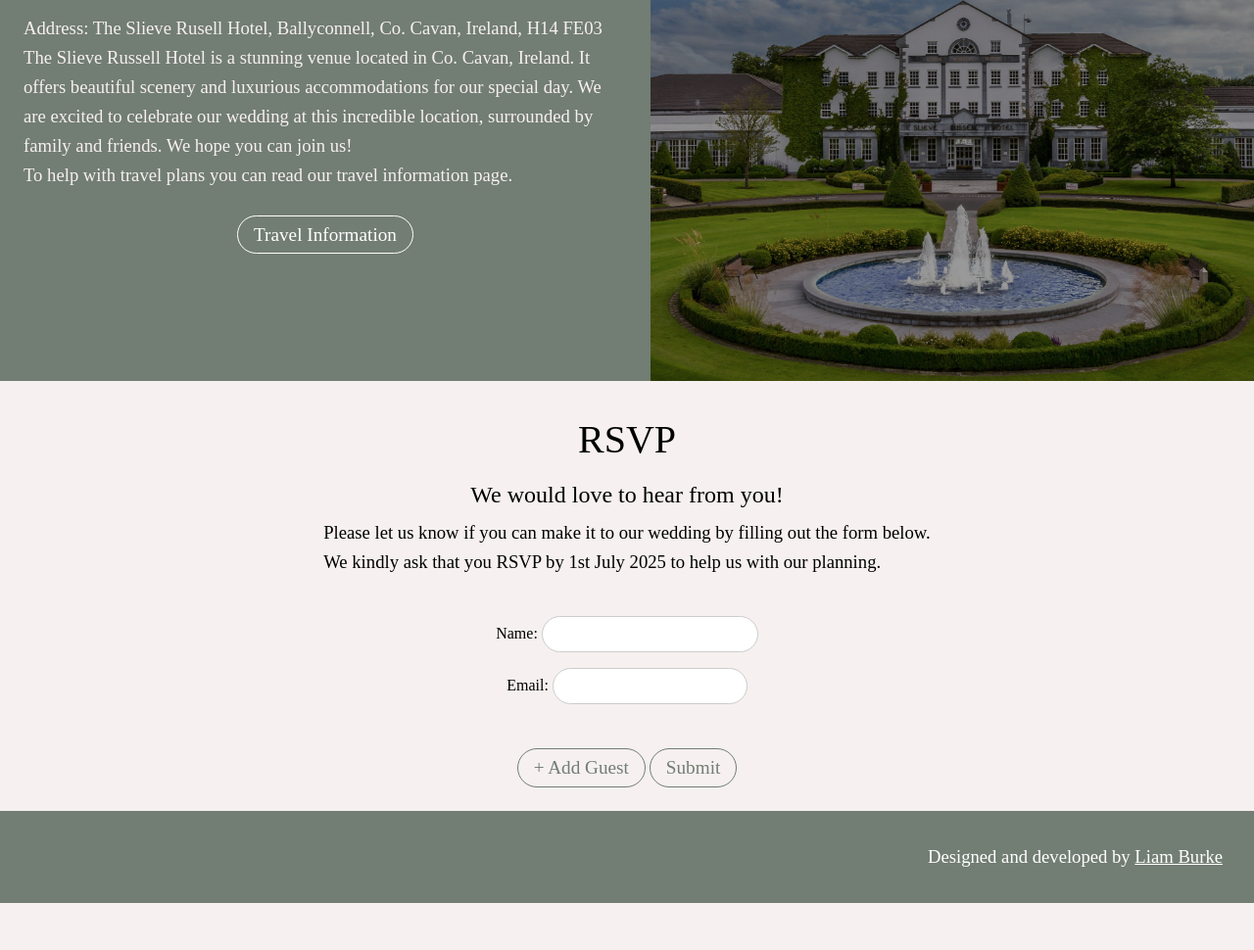
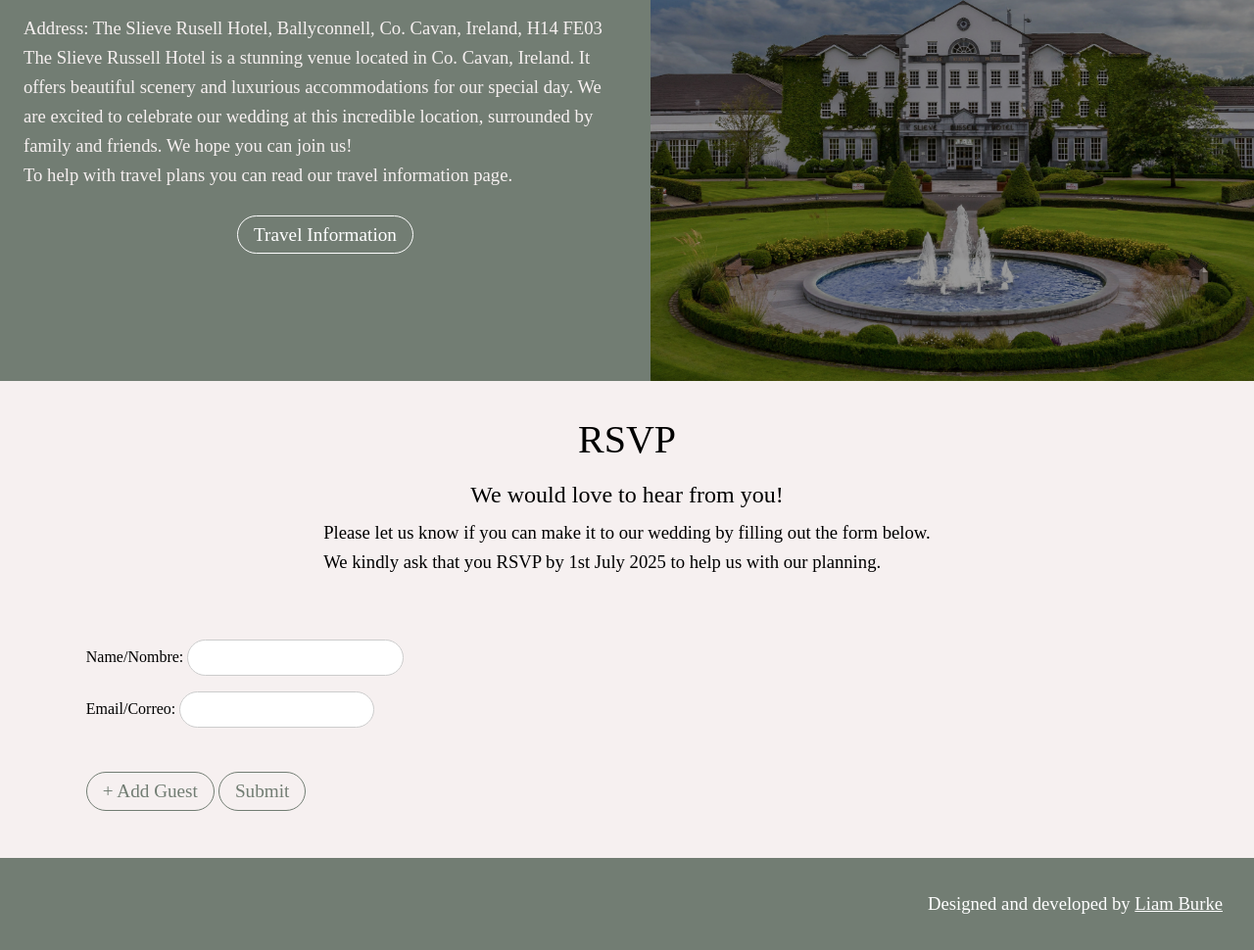
Before and after one commit to LiamEdwardBurke/aaronandionela, a plain HTML site: page index.html in a window 1280 px wide. Shown: the part 1611-2581 px from the top of the page at 98% size. Before the commit the page ends 2533 px from the top, so only its background shows below. Drawn offline with Linux system fonts and the light colour scheme; a web font is replaced by a local one.

Commit message:
Add files via upload

```diff
--- a/index.html
+++ b/index.html
@@ -167,26 +167,6 @@
                     <p>Please let us know if you can make it to our wedding by filling out the form below.</p>
                     <p>We kindly ask that you RSVP by 1st July 2025 to help us with our planning.</p>
                 </div>
-                <div class="rsvp form">
-                    <form class="rsvp-form">
-                        <div id="guest-list">
-                          <div class="rsvp-name">
-                            <label for="guest-1">Name:</label>
-                            <input type="text" id="guest-1" name="guest[]" required>
-                          </div>
-                        </div>
-
-                        <div class="rsvp-email">
-                          <label for="email">Email:</label>
-                          <input type="email" id="email" name="email" required>
-                        </div>
-
-                        <div class="g-recaptcha" data-sitekey="6LdYdigrAAAAACkW0QQFAc2nGSX4J2Cbm-my6MmV"></div>
-
-                        <button type="button" id="add-guest" class="button">+ Add Guest</button>
-                        <input type="submit" value="Submit" class="button">
-                    </form>
-                </div>
             </section>
         </div>
 
@@ -199,28 +179,30 @@
                     <p>Por favor, háznos saber si puedes asistir a nuestra boda llenando el formulario a continuación.</p>
                     <p>Te pedimos amablemente que confirmes tu asistencia antes del 1 de julio de 2025 para ayudarnos con nuestra planificación.</p>
                 </div>
+            </section>
+        </div>
+
+        <!-- Independent RSVP Form -->
+        <section class="rsvp form">
           <div class="rsvp form">
             <form class="rsvp-form">
                 <div id="guest-list">
                   <div class="rsvp-name">
-                            <label for="guest-1">Nombre:</label>
+                    <label for="guest-1">Name/Nombre:</label>
                     <input type="text" id="guest-1" name="guest[]" required>
                   </div>
                 </div>
 
                 <div class="rsvp-email">
-                          <label for="email">Correo:</label>
+                  <label for="email">Email/Correo:</label>
                   <input type="email" id="email" name="email" required>
                 </div>
 
                 <div class="g-recaptcha" data-sitekey="6LdYdigrAAAAACkW0QQFAc2nGSX4J2Cbm-my6MmV"></div>
 
-
                 <button type="button" id="add-guest" class="button">+ Add Guest</button>
                 <input type="submit" value="Submit" class="button">
             </form>
-                </div>
-            </section>
         </div>
     </main>
 
```
Lines whose indentation alone changed are shown as unchanged.
